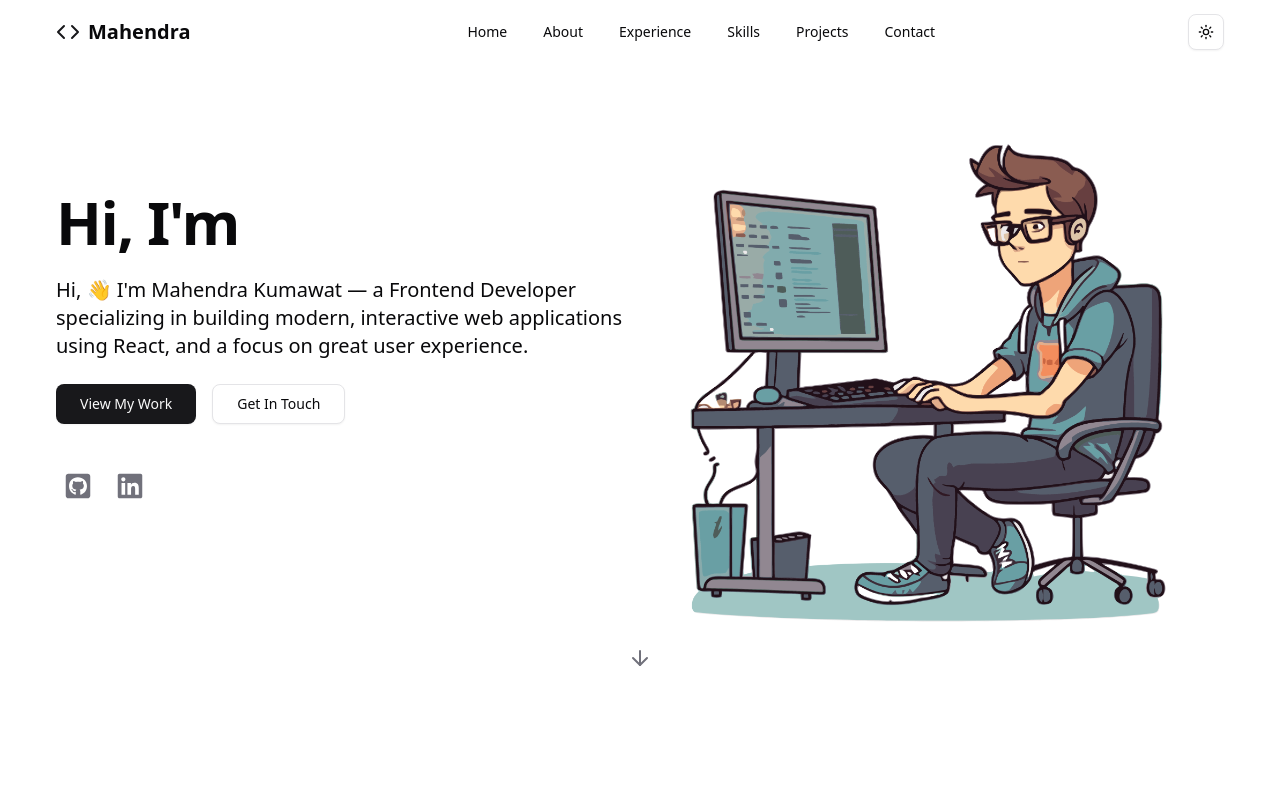
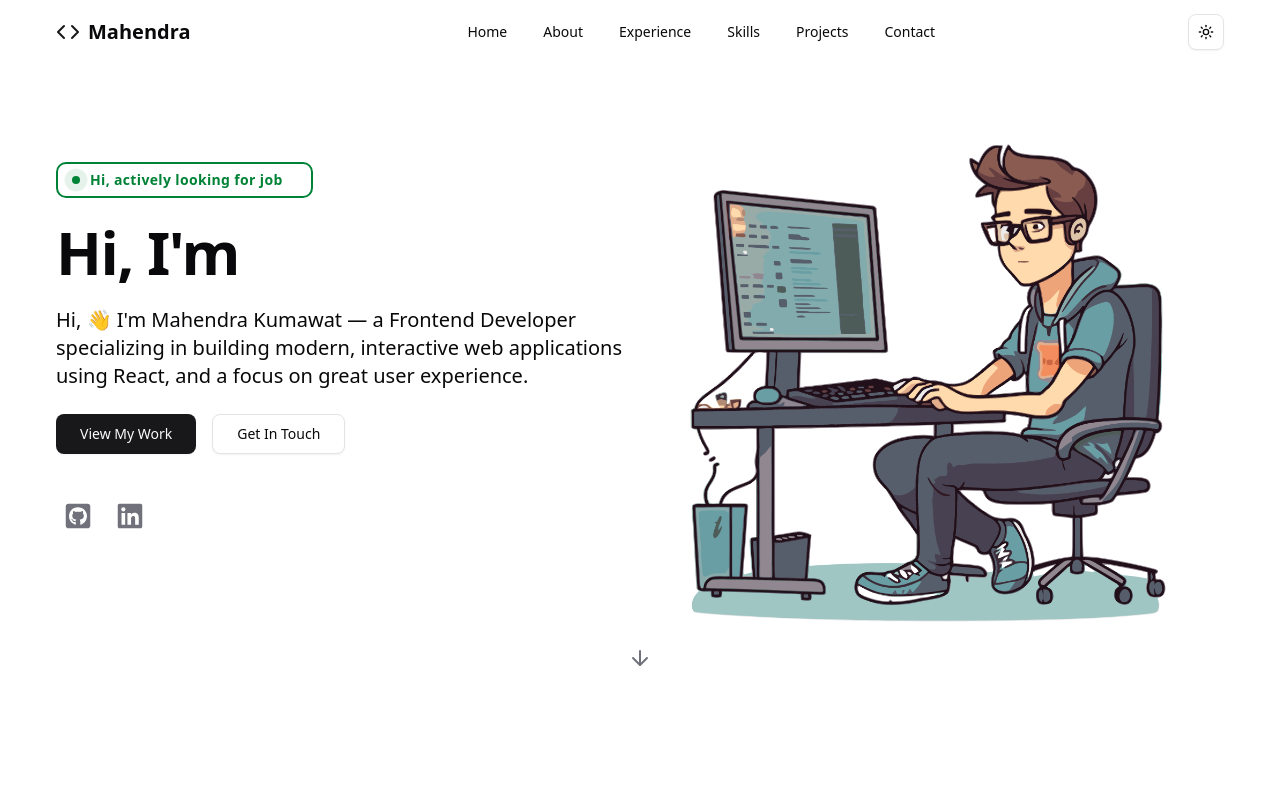
Before and after one commit to Mahendra-Kumawat/react_portfolio, a React (Vite) app: page / in a window 1280 px wide. Shown: the top 800 px of the page. Built offline with nearby package versions, Linux system fonts and the light colour scheme.

Commit message:
update Hero.jsx

```diff
--- a/src/pages/HeroSection/Hero.jsx
+++ b/src/pages/HeroSection/Hero.jsx
@@ -24,6 +24,14 @@ export function HeroSection() {
           "text-center md:text-left space-y-6 opacity-100",
           isVisible && "animate-fade-in animation-delay-200"
         )}>
+          <div className='text-sm relative text-green-700 font-bold leading-2 tracking-wide border-[2px] border-green-700 rounded-lg flex justify-start gap-2 w-fit items-center py-3 px-3 '>
+            <span class="h-3 w-3 absolute top-[50%] translate-y-[-50%] animate-ping rounded-full bg-green-700"></span>
+            <span class="h-2 w-2 absolute  translate-y-[-50%] left-[14px] top-[50%] rounded-full bg-green-700"></span>
+
+          <span className='px-4 pl-5'>
+             Hi, actively looking for job
+          </span>
+          </div>
           <h1 className="text-4xl md:text-5xl lg:text-6xl font-bold tracking-tight text-foreground">
             Hi, I&apos;m {myName}
           </h1>
```
